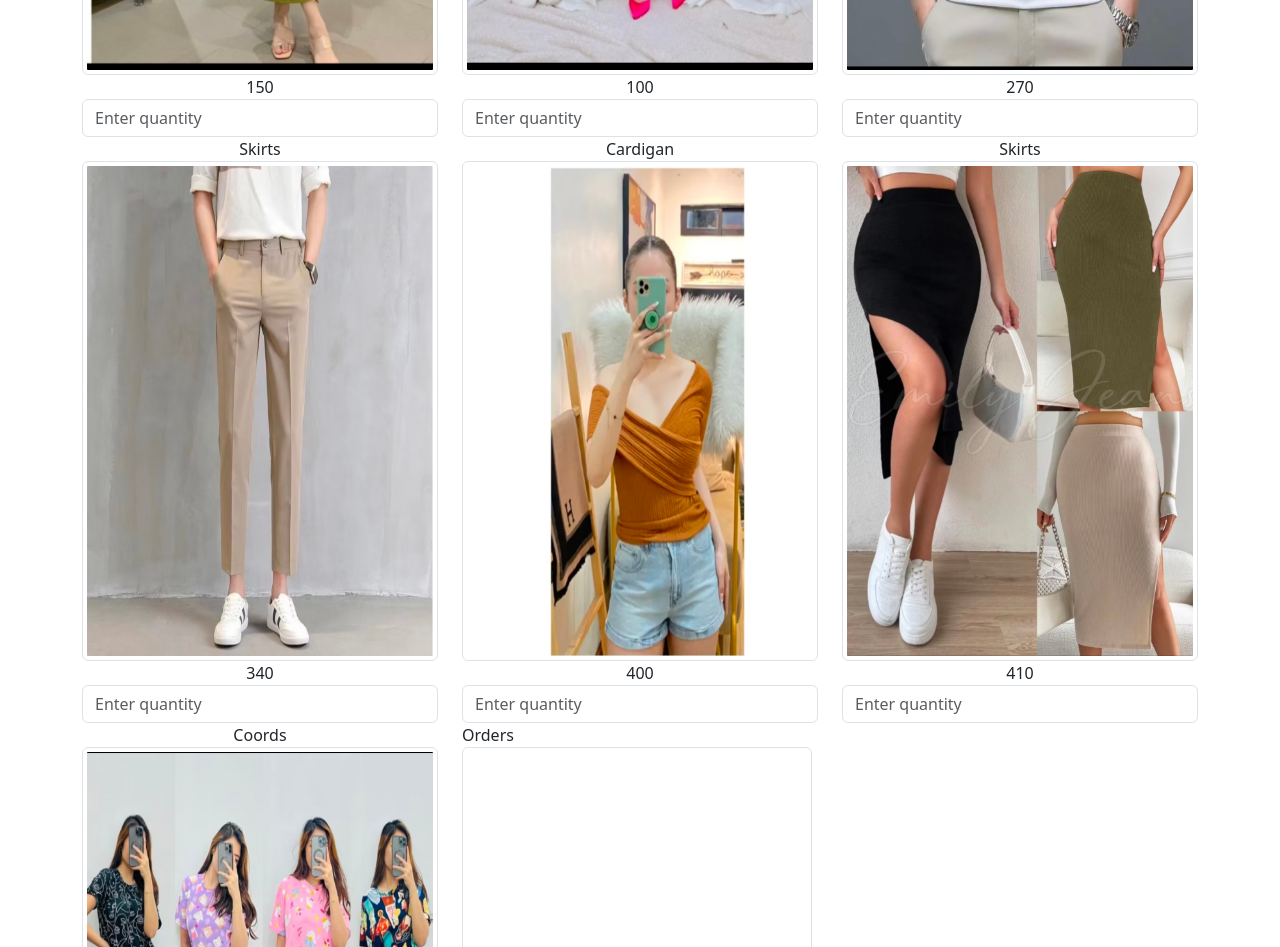
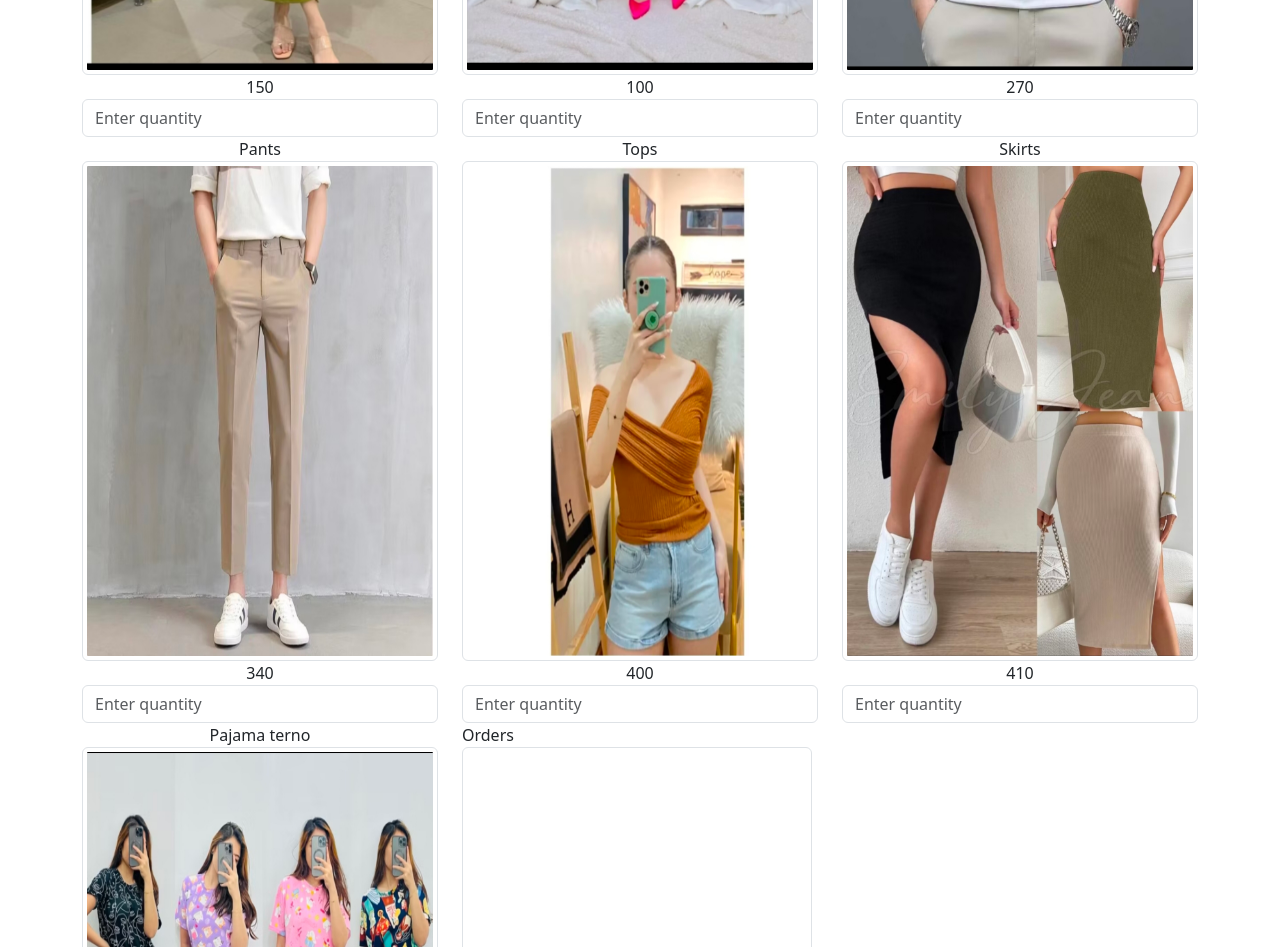
Before and after one commit to rizamaybataan/Riz-RTW, a plain HTML site: page index.html in a window 1280 px wide. Shown: the part 520-1467 px from the top of the page. Drawn offline with nearby package versions, Linux system fonts and the light colour scheme.

Commit message:
Update index.html

```diff
--- a/index.html
+++ b/index.html
@@ -41,14 +41,14 @@
     </div>
 
     <div class="col-4 text-center">
-      <label id="product4">Skirts</label>
+      <label id="product4">Pants</label>
       <img src="IMG_20240706_155752.jpg" style="width:400px; height:500px;" class="img-thumbnail"/
       <label for="product4" id="price4">340</label>
       <input type="number" class="form-control" id="qty4" placeholder="Enter quantity"/>
     </div>
 
     <div class="col-4 text-center">
-      <label id="product5">Cardigan</label>
+      <label id="product5">Tops</label>
       <img src="IMG_20240706_155825.jpg" style="width:400px; height:500px;" class="img-thumbnail"/>
       <label for="product5" id="price5">400</label>
       <input type="number" class="form-control" id="qty5" placeholder="Enter quantity"/>
@@ -62,7 +62,7 @@
     </div>
 
     <div class="col-4 text-center">
-      <label id="product7">Coords</label>
+      <label id="product7">Pajama terno</label>
       <img src="IMG_20240706_160409.jpg" style="width:400px; height:500px;" class="img-thumbnail"/>
       <label for="product7" id="price7">560</label>
       <input type="number" class="form-control" id="qty7" placeholder="Enter quantity"/>
```
